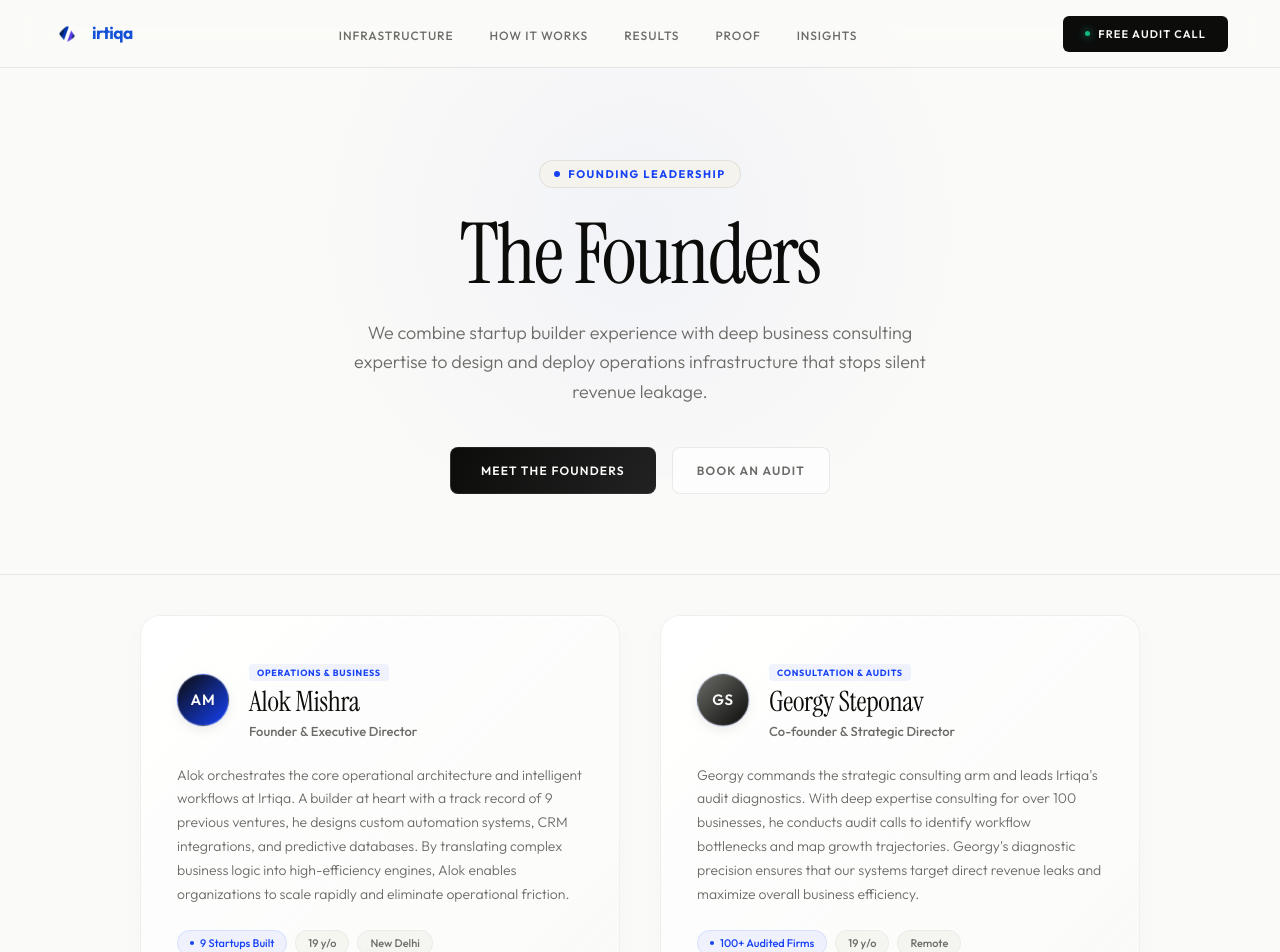
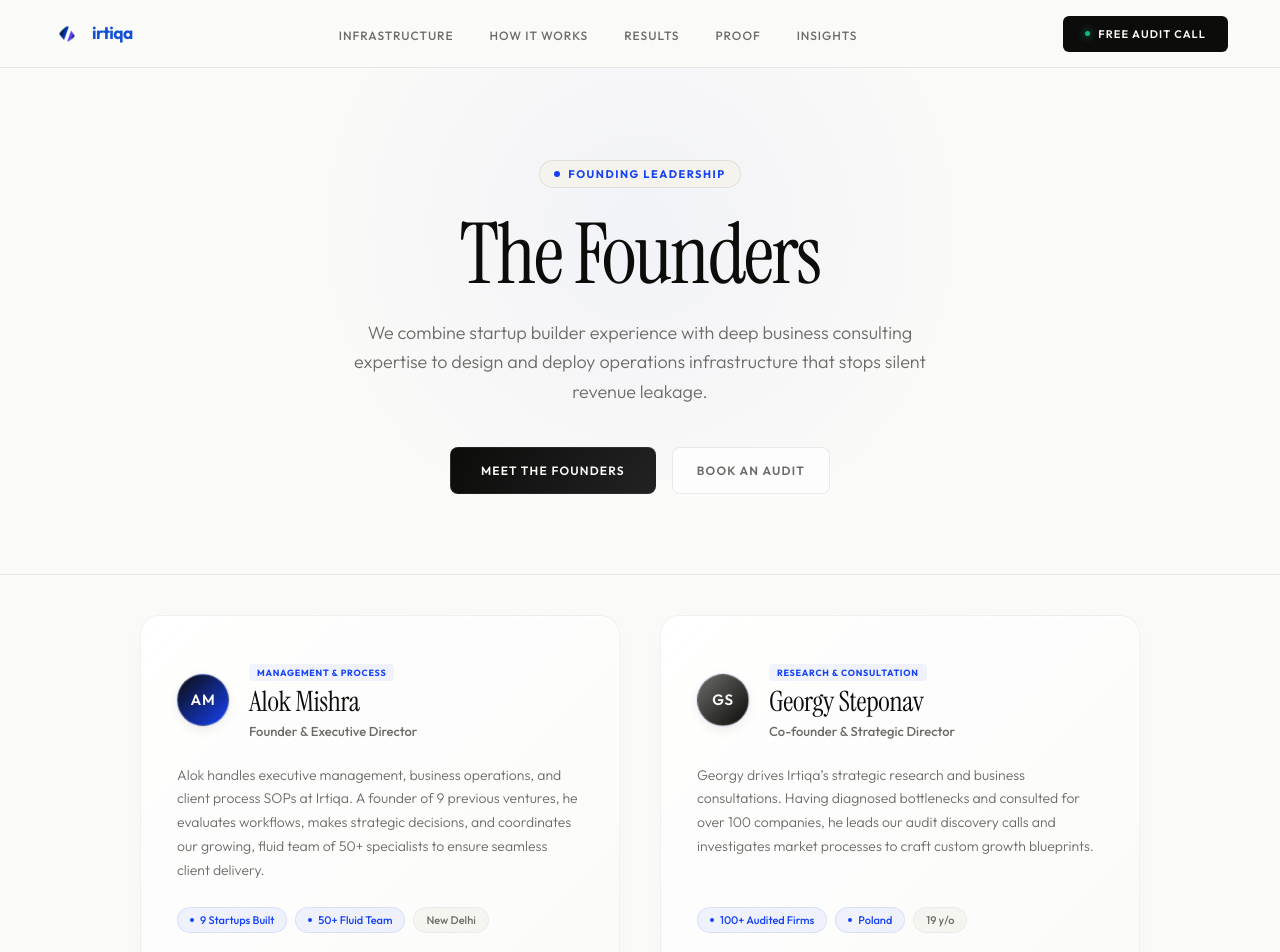
Before and after one commit to LionCrown69/irtiqa, a Next.js app: page /founder in a window 1280 px wide. Shown: the top 952 px of the page. Built offline with nearby package versions, Linux system fonts and the light colour scheme.

Commit message:
Humanize founder bios, update Alok to management and process role, correct Georgy to Poland

```diff
--- a/app/founder/page.tsx
+++ b/app/founder/page.tsx
@@ -3,14 +3,14 @@ import FounderClient from '../../src/components/FounderClient';
 
 export const metadata: Metadata = {
   title: "Alok Mishra | Founder & Executive Director, Irtiqa AI",
-  description: "Alok Mishra is the Founder & Executive Director of Irtiqa AI. He designs custom revenue operations infrastructure and agentic AI systems for global service businesses.",
-  keywords: "Alok Mishra, Alok Mishra Irtiqa, Alok Mishra founder, revenue operations architect, agentic AI, Irtiqa AI founder, Alok Mishra Delhi",
+  description: "Alok Mishra is the Founder & Executive Director of Irtiqa AI. He manages business operations and process SOPs, coordinating a growing team of 50+ specialists.",
+  keywords: "Alok Mishra, Alok Mishra Irtiqa, Alok Mishra founder, executive director, Irtiqa AI founder, Alok Mishra Delhi, Irtiqa management",
   alternates: {
     canonical: "https://www.irtiqaaiagency.com/founder",
   },
   openGraph: {
     title: "Alok Mishra | Founder & Executive Director, Irtiqa AI",
-    description: "Alok Mishra is the Founder & Executive Director of Irtiqa AI. He designs custom revenue operations infrastructure and agentic AI systems for global service businesses.",
+    description: "Alok Mishra is the Founder & Executive Director of Irtiqa AI. He manages business operations and process SOPs, coordinating a growing team of 50+ specialists.",
     url: "https://www.irtiqaaiagency.com/founder",
     type: "profile",
     images: [
@@ -32,7 +32,7 @@ export default function FounderPage() {
         "name": "Alok Mishra",
         "jobTitle": "Founder & Executive Director",
         "email": "alok@irtiqaaiagency.com",
-        "description": "Alok Mishra is the Founder & Executive Director of Irtiqa AI. He orchestrates the core operational architecture, database integrations, and CRM pipelines at Irtiqa.",
+        "description": "Alok Mishra is the Founder & Executive Director of Irtiqa AI. He oversees executive management, client process SOPs, and coordinates our growing team of 50+ specialists.",
         "worksFor": {
           "@type": "Organization",
           "@id": "https://www.irtiqaaiagency.com/#organization",
@@ -57,11 +57,11 @@ export default function FounderPage() {
           "https://www.linkedin.com/company/irtiqaai/"
         ],
         "knowsAbout": [
-          "Revenue operations infrastructure",
-          "Agentic AI systems for business",
-          "Multi-agent AI business systems",
-          "CRM and pipeline automation",
-          "Silent revenue leakage"
+          "Executive business management",
+          "Operational process design",
+          "Client onboarding SOPs",
+          "Scaling startup workflows",
+          "Team coordination and management"
         ]
       },
       {
@@ -69,7 +69,7 @@ export default function FounderPage() {
         "@id": "https://www.irtiqaaiagency.com/founder/#georgy",
         "name": "Georgy Steponav",
         "jobTitle": "Co-founder & Strategic Director",
-        "description": "Georgy Steponav is the Co-founder & Strategic Director of Irtiqa AI. He leads the strategic consulting arm, client discovery audits, and workflow diagnostics.",
+        "description": "Georgy Steponav is the Co-founder & Strategic Director of Irtiqa AI. He leads strategic research, business consultations, and discovery audits.",
         "worksFor": {
           "@type": "Organization",
           "@id": "https://www.irtiqaaiagency.com/#organization",
@@ -82,14 +82,19 @@ export default function FounderPage() {
           ]
         },
         "url": "https://www.irtiqaaiagency.com/founder",
+        "address": {
+          "@type": "PostalAddress",
+          "addressCountry": "Poland"
+        },
         "sameAs": [
           "https://www.linkedin.com/company/irtiqaai/"
         ],
         "knowsAbout": [
-          "Business operations consulting",
+          "Strategic business research",
+          "Operations consulting",
           "Workflow diagnostics",
-          "Revenue leakage mapping",
-          "Client acquisition design"
+          "Client audit and diagnostics",
+          "Custom growth blueprints"
         ]
       }
     ]
--- a/src/components/FounderClient.tsx
+++ b/src/components/FounderClient.tsx
@@ -132,14 +132,14 @@ export default function FounderClient() {
                   AM
                 </div>
                 <div>
-                  <span style={{ fontSize: '9px', fontWeight: 700, letterSpacing: '0.08em', textTransform: 'uppercase', color: 'var(--b)', background: 'var(--b-lo)', padding: '3px 8px', borderRadius: '4px', display: 'inline-block', marginBottom: '6px' }}>Operations & Business</span>
+                  <span style={{ fontSize: '9px', fontWeight: 700, letterSpacing: '0.08em', textTransform: 'uppercase', color: 'var(--b)', background: 'var(--b-lo)', padding: '3px 8px', borderRadius: '4px', display: 'inline-block', marginBottom: '6px' }}>Management & Process</span>
                   <h2 style={{ fontFamily: 'var(--serif)', fontSize: '28px', fontWeight: 400, color: 'var(--ink)', marginBottom: '2px', letterSpacing: '-0.01em', lineHeight: 1.1 }}>Alok Mishra</h2>
                   <span style={{ fontSize: '13px', color: 'var(--sub)', fontWeight: 500 }}>Founder & Executive Director</span>
                 </div>
               </div>
 
               <p style={{ fontSize: '14px', lineHeight: 1.7, color: 'var(--sub)', fontWeight: 300 }}>
-                Alok orchestrates the core operational architecture and intelligent workflows at Irtiqa. A builder at heart with a track record of 9 previous ventures, he designs custom automation systems, CRM integrations, and predictive databases. By translating complex business logic into high-efficiency engines, Alok enables organizations to scale rapidly and eliminate operational friction.
+                Alok handles executive management, business operations, and client process SOPs at Irtiqa. A founder of 9 previous ventures, he evaluates workflows, makes strategic decisions, and coordinates our growing, fluid team of 50+ specialists to ensure seamless client delivery.
               </p>
 
               <div style={{ display: 'flex', gap: '8px', flexWrap: 'wrap', marginTop: 'auto', marginBottom: '8px' }}>
@@ -147,8 +147,9 @@ export default function FounderClient() {
                   <span style={{ width: '4px', height: '4px', background: 'var(--b)', borderRadius: '50%' }}></span>
                   9 Startups Built
                 </span>
-                <span className="founder-pill">
-                  19 y/o
+                <span className="founder-pill active">
+                  <span style={{ width: '4px', height: '4px', background: 'var(--b)', borderRadius: '50%' }}></span>
+                  50+ Fluid Team
                 </span>
                 <span className="founder-pill">
                   New Delhi
@@ -173,14 +174,14 @@ export default function FounderClient() {
                   GS
                 </div>
                 <div>
-                  <span style={{ fontSize: '9px', fontWeight: 700, letterSpacing: '0.08em', textTransform: 'uppercase', color: 'var(--b)', background: 'var(--b-lo)', padding: '3px 8px', borderRadius: '4px', display: 'inline-block', marginBottom: '6px' }}>Consultation & Audits</span>
+                  <span style={{ fontSize: '9px', fontWeight: 700, letterSpacing: '0.08em', textTransform: 'uppercase', color: 'var(--b)', background: 'var(--b-lo)', padding: '3px 8px', borderRadius: '4px', display: 'inline-block', marginBottom: '6px' }}>Research & Consultation</span>
                   <h2 style={{ fontFamily: 'var(--serif)', fontSize: '28px', fontWeight: 400, color: 'var(--ink)', marginBottom: '2px', letterSpacing: '-0.01em', lineHeight: 1.1 }}>Georgy Steponav</h2>
                   <span style={{ fontSize: '13px', color: 'var(--sub)', fontWeight: 500 }}>Co-founder & Strategic Director</span>
                 </div>
               </div>
 
               <p style={{ fontSize: '14px', lineHeight: 1.7, color: 'var(--sub)', fontWeight: 300 }}>
-                Georgy commands the strategic consulting arm and leads Irtiqa's audit diagnostics. With deep expertise consulting for over 100 businesses, he conducts audit calls to identify workflow bottlenecks and map growth trajectories. Georgy's diagnostic precision ensures that our systems target direct revenue leaks and maximize overall business efficiency.
+                Georgy drives Irtiqa’s strategic research and business consultations. Having diagnosed bottlenecks and consulted for over 100 companies, he leads our audit discovery calls and investigates market processes to craft custom growth blueprints.
               </p>
 
               <div style={{ display: 'flex', gap: '8px', flexWrap: 'wrap', marginTop: 'auto', marginBottom: '8px' }}>
@@ -188,11 +189,12 @@ export default function FounderClient() {
                   <span style={{ width: '4px', height: '4px', background: 'var(--b)', borderRadius: '50%' }}></span>
                   100+ Audited Firms
                 </span>
+                <span className="founder-pill active">
+                  <span style={{ width: '4px', height: '4px', background: 'var(--b)', borderRadius: '50%' }}></span>
+                  Poland
+                </span>
                 <span className="founder-pill">
                   19 y/o
-                </span>
-                <span className="founder-pill">
-                  Remote
                 </span>
               </div>
 
```
